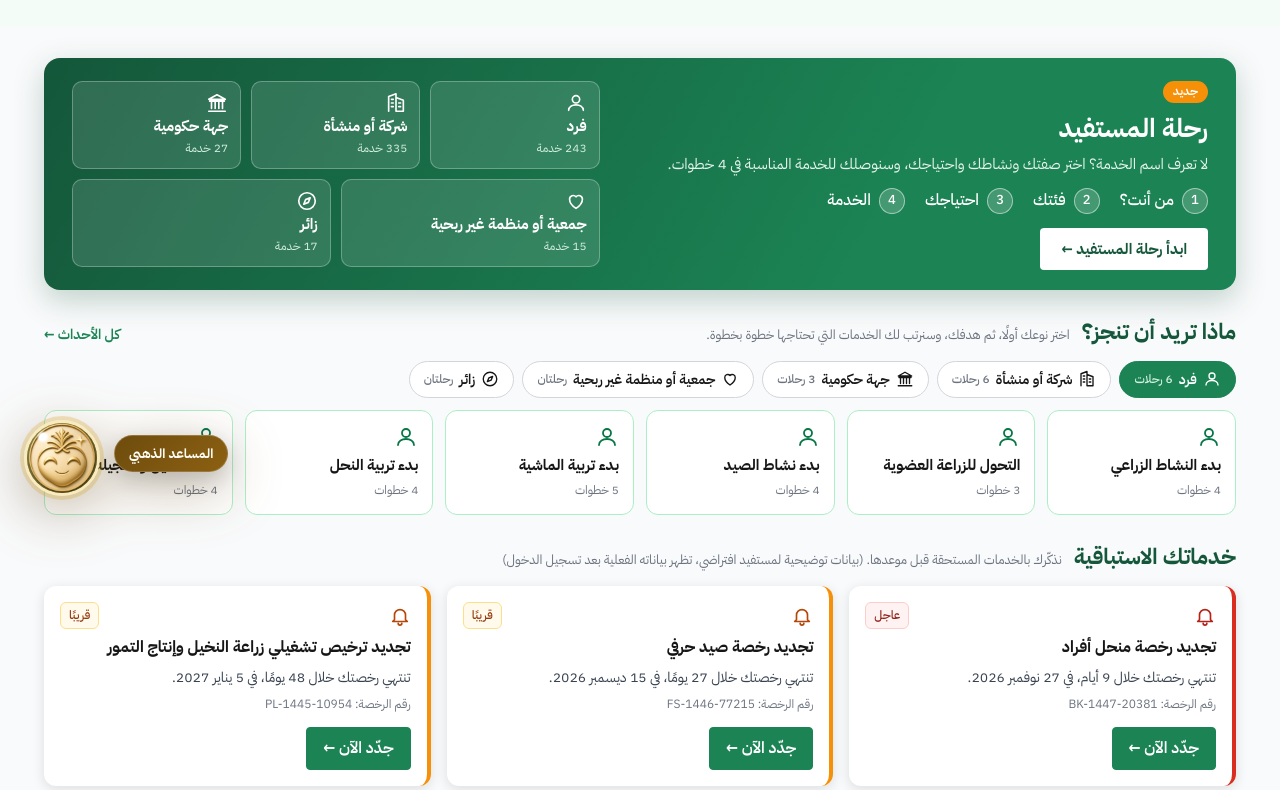
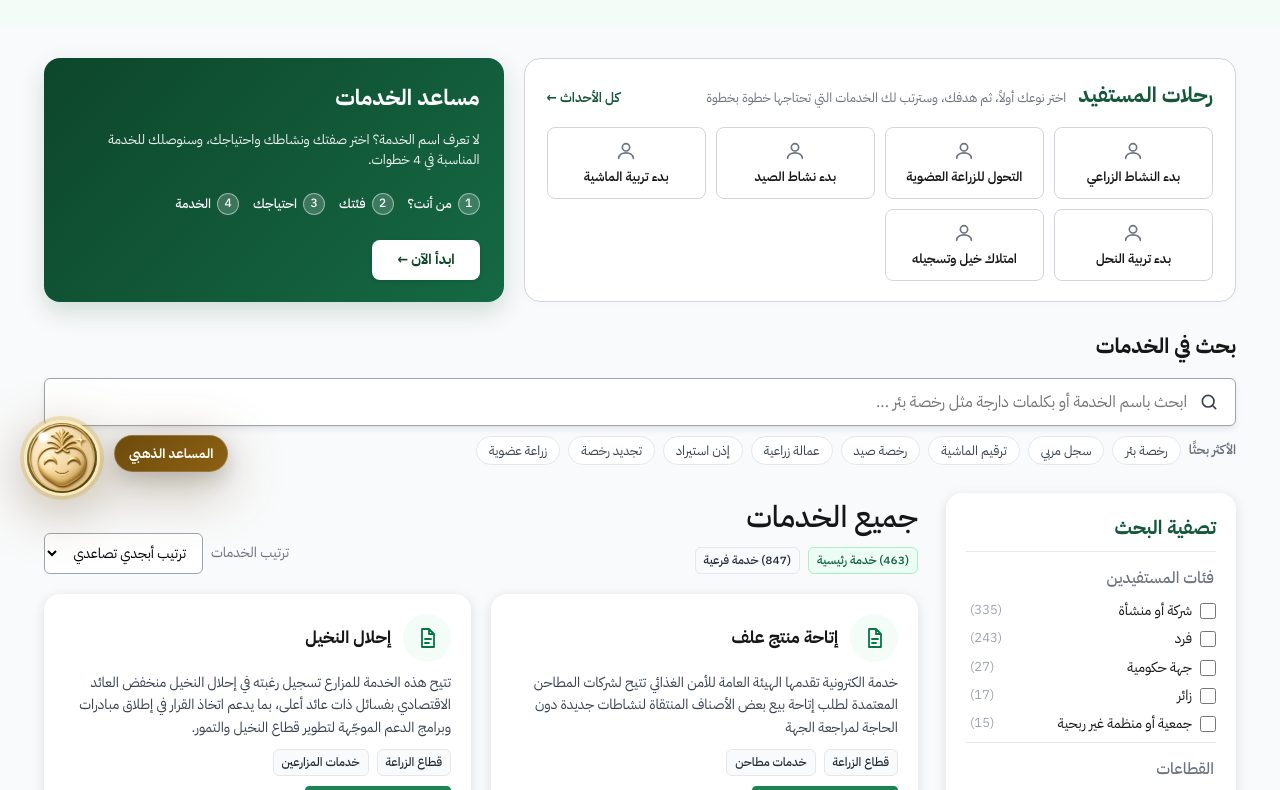
Before and after one commit to Mo-Elwan/NewNaama, a plain HTML site: page index.html in a window 1280 px wide. Shown: the part 280-1070 px from the top of the page. Drawn offline with Linux system fonts and the light colour scheme.

Commit message:
feat: redesign homepage with service assistant, beneficiary journeys, and clean search layout

```diff
--- a/app.js
+++ b/app.js
@@ -449,7 +449,7 @@
     const route = parseRoute();
     el.search.placeholder = `ابحث في ${scopeLabel(route)} باسم الخدمة أو التصنيف الرئيسي أو الفرعي...`;
     el.searchSummary.textContent = "";
-    const crumbs = [{ label: "دليل الخدمات الإلكترونية", href: GUIDE_PAGE }, { label: "رحلة المستفيد", href: "#/" }];
+    const crumbs = [{ label: "دليل الخدمات الإلكترونية", href: GUIDE_PAGE }, { label: "مساعد الخدمات", href: "#/" }];
     let view;
     if (route.length === 0) {
       view = renderTypes(counts);
--- a/events.js
+++ b/events.js
@@ -18,7 +18,7 @@
   const { describeFee, formatAmount } = window.NaamaEligibility;
   const STORAGE_PREFIX = "naama.lifeEvent.";
   const GUIDE_CRUMB = { label: "دليل الخدمات الإلكترونية", href: "index.html" };
-  const EVENTS_CRUMB = { label: "أحداث الحياة والأعمال", href: "#/" };
+  const EVENTS_CRUMB = { label: "رحلات المستفيد", href: "#/" };
   const el = {
     breadcrumb: document.getElementById("breadcrumb"),
     title: document.getElementById("page-title"),
--- a/guide.js
+++ b/guide.js
@@ -62,6 +62,7 @@
   }
 
   function renderJourneyTypes() {
+    if (!el.journeyTypes) return;
     const counts = countByType();
     for (const [typeKey, type] of Object.entries(data.taxonomy)) {
       const link = createElement("a", "journey-type");
@@ -163,25 +164,30 @@
   function lifeEventChip(event, stepsLabel) {
     const link = createElement("a", "life-event-chip");
     link.href = `events.html#/${event.type}/${event.id}`;
-    link.append(icon(event.type), createElement("span", "title", event.title),
-      createElement("span", "count", stepsLabel(event.steps.length)));
+    link.append(icon(event.type), createElement("span", "title", event.title));
     return link;
   }
 
   /** المستفيد يختار نوعه أولًا، ثم تظهر أحداث هذا النوع فقط. */
   function renderLifeEvents() {
+    if (!el.lifeEvents) return;
     if (!window.NaamaLifeEvents) {
       console.warn("لم يُحمَّل life-events.js؛ سيُخفى قسم أحداث الحياة والأعمال.");
-      el.lifeEvents.closest("section").hidden = true;
+      const sec = el.lifeEvents.closest("section");
+      if (sec) sec.hidden = true;
       return;
     }
     const { eventsForType, stepsLabel, eventsLabel } = window.NaamaLifeEvents;
     const types = Object.keys(data.taxonomy).filter((typeKey) => eventsForType(typeKey).length);
-    el.lifeEvents.closest("section").hidden = !types.length;
+    const sec = el.lifeEvents.closest("section");
+    if (sec) sec.hidden = !types.length;
     const showType = (typeKey) => {
+      if (el.lifeEventTypes) {
         el.lifeEventTypes.querySelectorAll("button").forEach((b) => b.setAttribute("aria-pressed", String(b.dataset.type === typeKey)));
+      }
       el.lifeEvents.replaceChildren(...eventsForType(typeKey).map((event) => lifeEventChip(event, stepsLabel)));
     };
+    if (el.lifeEventTypes) {
       el.lifeEventTypes.replaceChildren(...types.map((typeKey) => {
         const button = createElement("button", "type-tab");
         button.type = "button";
@@ -191,6 +197,7 @@
         button.addEventListener("click", () => showType(typeKey));
         return button;
       }));
+    }
     if (types.length) showType(types[0]);
   }
 
@@ -231,6 +238,7 @@
   }
 
   function renderProactive() {
+    if (!el.proactive) return;
     const servicesById = new Map(services.map((s) => [s.id, s]));
     const cards = PROACTIVE_SAMPLES.map((sample) => {
       const service = servicesById.get(sample.serviceId);
--- a/index.html
+++ b/index.html
@@ -24,40 +24,37 @@
   </section>
 
   <main class="container main-content">
-    <section class="journey-banner" aria-labelledby="journey-banner-title">
-      <div class="journey-banner-text">
-        <span class="journey-banner-tag">جديد</span>
-        <h2 id="journey-banner-title">رحلة المستفيد</h2>
+    <div class="hero-split-grid">
+      <!-- لوحة رحلات المستفيد (على اليمين) -->
+      <section class="journeys-panel" aria-labelledby="life-events-title">
+        <div class="journeys-panel-head">
+          <div class="journeys-title-group">
+            <h2 id="life-events-title">رحلات المستفيد</h2>
+            <span class="hint">اختر نوعك أولاً، ثم هدفك، وسترتب لك الخدمات التي تحتاجها خطوة بخطوة</span>
+          </div>
+          <a class="link-button see-all" href="events.html">كل الأحداث ←</a>
+        </div>
+        <nav id="life-events-list" class="journeys-cards-grid" aria-label="رحلات المستفيد"></nav>
+      </section>
+
+      <!-- بطاقة مساعد الخدمات (على اليسار) -->
+      <section class="assistant-banner" aria-labelledby="assistant-banner-title">
+        <div class="assistant-banner-content">
+          <h2 id="assistant-banner-title">مساعد الخدمات</h2>
           <p>لا تعرف اسم الخدمة؟ اختر صفتك ونشاطك واحتياجك، وسنوصلك للخدمة المناسبة في 4 خطوات.</p>
-        <ol class="journey-steps">
+          <ol class="assistant-steps">
             <li><span>1</span>من أنت؟</li>
             <li><span>2</span>فئتك</li>
             <li><span>3</span>احتياجك</li>
             <li><span>4</span>الخدمة</li>
           </ol>
-        <a class="btn btn-white" href="journey.html">ابدأ رحلة المستفيد ←</a>
+          <a class="btn btn-assistant-start" href="journey.html">ابدأ الآن ←</a>
         </div>
-      <nav id="journey-types" class="journey-types" aria-label="ابدأ الرحلة حسب نوع المستفيد"></nav>
       </section>
+    </div>
 
-    <section class="life-events" aria-labelledby="life-events-title">
-      <div class="proactive-head">
-        <h2 id="life-events-title">ماذا تريد أن تنجز؟</h2>
-        <span class="hint">اختر نوعك أولًا، ثم هدفك، وسنرتب لك الخدمات التي تحتاجها خطوة بخطوة.</span>
-        <a class="link-button see-all" href="events.html">كل الأحداث ←</a>
-      </div>
-      <div id="life-event-types" class="type-tabs" role="group" aria-label="نوع المستفيد"></div>
-      <nav id="life-events-list" class="life-events-list" aria-label="أحداث الحياة والأعمال"></nav>
-    </section>
-
-    <section class="proactive" aria-labelledby="proactive-title">
-      <div class="proactive-head">
-        <h2 id="proactive-title">خدماتك الاستباقية</h2>
-        <span class="hint">نذكّرك بالخدمات المستحقة قبل موعدها. (بيانات توضيحية لمستفيد افتراضي، تظهر بياناته الفعلية بعد تسجيل الدخول)</span>
-      </div>
-      <div id="proactive-list" class="proactive-list"></div>
-    </section>
-
+    <section class="services-search-area" aria-labelledby="search-services-title">
+      <h2 id="search-services-title" class="services-search-title">بحث في الخدمات</h2>
       <div class="search-holder">
         <svg class="search-icon" viewBox="0 0 24 24" aria-hidden="true">
           <circle cx="11" cy="11" r="7"></circle><path d="M20 20l-3.5-3.5"></path>
@@ -65,6 +62,7 @@
         <input id="guide-search" type="search" autocomplete="off" placeholder="ابحث باسم الخدمة أو بكلمات دارجة مثل رخصة بئر ..." aria-label="ابحث في الخدمات">
       </div>
       <div id="search-suggestions" class="search-suggestions" aria-label="الأكثر بحثًا"></div>
+    </section>
 
     <div class="guide-layout">
       <aside class="filters" aria-labelledby="filters-title">
--- a/layout.js
+++ b/layout.js
@@ -12,8 +12,8 @@
   const NAV_ITEMS = [
     { label: "الرئيسية", href: NAAMA, external: true },
     { label: "دليل الخدمات الإلكترونية", href: "index.html", page: "guide" },
-    { label: "رحلة المستفيد", href: "journey.html", page: "journey", isNew: true },
-    { label: "أحداث الحياة والأعمال", href: "events.html", page: "events", isNew: true },
+    { label: "مساعد الخدمات", href: "journey.html", page: "journey", isNew: true },
+    { label: "رحلات المستفيد", href: "events.html", page: "events", isNew: true },
     { label: "الأخبار و الأحداث", href: NAAMA, external: true },
     { label: "الأسئلة الشائعة", href: NAAMA, external: true },
     { label: "تواصل معنا", href: NAAMA, external: true },
--- a/styles.css
+++ b/styles.css
@@ -448,3 +448,231 @@ button, input, select { font-family: inherit; }
   .service-list { grid-template-columns: 1fr; }
   .footer-grid { grid-template-columns: 1fr; }
 }
+
+
+/* ==========================================================================
+   التصميم الجديد للصفحة الرئيسية (رحلات المستفيد ومساعد الخدمات والبحث)
+   ========================================================================== */
+
+.hero-split-grid {
+  display: grid;
+  grid-template-columns: minmax(0, 1.55fr) minmax(0, 1fr);
+  gap: 20px;
+  align-items: stretch;
+  margin-bottom: 28px;
+}
+
+/* ---------- لوحة رحلات المستفيد (على اليمين في RTL) ---------- */
+.journeys-panel {
+  background: #fff;
+  border: 1px solid var(--neutral-300);
+  border-radius: 16px;
+  padding: 20px 22px;
+  display: flex;
+  flex-direction: column;
+  justify-content: flex-start;
+  box-shadow: 0 2px 10px rgba(0, 0, 0, 0.02);
+}
+
+.journeys-panel-head {
+  display: flex;
+  align-items: baseline;
+  justify-content: space-between;
+  margin-bottom: 14px;
+  flex-wrap: wrap;
+  gap: 8px 12px;
+}
+
+.journeys-title-group {
+  display: flex;
+  align-items: baseline;
+  flex-wrap: wrap;
+  gap: 8px 12px;
+}
+
+.journeys-title-group h2 {
+  margin: 0;
+  font-size: 21px;
+  font-weight: 700;
+  color: var(--primary-dark);
+}
+
+.journeys-title-group .hint {
+  font-size: 13px;
+  color: var(--text-secondary);
+  font-weight: 400;
+}
+
+.journeys-panel-head .see-all {
+  font-size: 13.5px;
+  font-weight: 600;
+  color: var(--primary-dark);
+  text-decoration: none;
+  margin-inline-start: auto;
+  transition: color .15s;
+}
+
+.journeys-panel-head .see-all:hover {
+  color: var(--primary);
+  text-decoration: underline;
+}
+
+/* شبكة بطاقات الرحلات (4 أعمدة كما في الصورة) */
+.journeys-cards-grid {
+  display: grid;
+  grid-template-columns: repeat(4, minmax(0, 1fr));
+  gap: 10px;
+  flex: 1;
+}
+
+.life-event-chip {
+  display: flex;
+  flex-direction: column;
+  align-items: center;
+  justify-content: center;
+  text-align: center;
+  gap: 6px;
+  padding: 12px 6px;
+  min-height: 72px;
+  border-radius: 8px;
+  background: #fff;
+  border: 1px solid var(--neutral-300);
+  color: var(--text-default);
+  text-decoration: none;
+  transition: border-color .15s, transform .15s, box-shadow .15s;
+}
+
+.life-event-chip:hover, .life-event-chip:focus-visible {
+  border-color: var(--primary);
+  transform: translateY(-2px);
+  box-shadow: 0 4px 12px rgba(20, 87, 58, 0.08);
+  outline: none;
+}
+
+.life-event-chip svg {
+  width: 22px;
+  height: 22px;
+  fill: none;
+  stroke: var(--text-secondary);
+  stroke-width: 1.8;
+  stroke-linecap: round;
+  stroke-linejoin: round;
+  transition: stroke .15s;
+}
+
+.life-event-chip:hover svg {
+  stroke: var(--primary);
+}
+
+.life-event-chip .title {
+  font-weight: 600;
+  font-size: 13px;
+  line-height: 1.35;
+  color: var(--text-default);
+}
+
+.life-event-chip .count {
+  display: none !important;
+}
+
+/* ---------- بطاقة مساعد الخدمات (على اليسار في RTL) ---------- */
+.assistant-banner {
+  background: linear-gradient(135deg, #0d462b 0%, #156945 100%);
+  border-radius: 16px;
+  padding: 22px 24px;
+  color: #fff;
+  display: flex;
+  flex-direction: column;
+  justify-content: space-between;
+  box-shadow: 0 10px 25px rgba(20, 87, 58, 0.18);
+}
+
+.assistant-banner-content {
+  display: flex;
+  flex-direction: column;
+  height: 100%;
+  justify-content: space-between;
+}
+
+.assistant-banner-content h2 {
+  margin: 0 0 6px;
+  font-size: 22px;
+  font-weight: 700;
+  color: #fff;
+}
+
+.assistant-banner-content p {
+  margin: 0 0 14px;
+  color: rgba(255, 255, 255, 0.92);
+  font-size: 13.5px;
+  line-height: 1.5;
+}
+
+.assistant-steps {
+  list-style: none;
+  display: flex;
+  flex-wrap: wrap;
+  align-items: center;
+  gap: 6px 14px;
+  padding: 0;
+  margin: 0 0 16px;
+  font-weight: 500;
+  font-size: 13px;
+}
+
+.assistant-steps li {
+  display: flex;
+  align-items: center;
+  gap: 6px;
+}
+
+.assistant-steps span {
+  width: 22px;
+  height: 22px;
+  border-radius: 50%;
+  display: grid;
+  place-items: center;
+  background: rgba(255, 255, 255, 0.18);
+  border: 1px solid rgba(255, 255, 255, 0.45);
+  font-size: 12px;
+}
+
+.btn-assistant-start {
+  background: #fff;
+  color: #0d462b;
+  font-size: 14px;
+  font-weight: 700;
+  padding: 8px 24px;
+  border-radius: 8px;
+  align-self: flex-start;
+  text-decoration: none;
+  box-shadow: 0 2px 4px rgba(0, 0, 0, 0.1);
+  transition: background .15s, transform .15s;
+}
+
+.btn-assistant-start:hover {
+  background: #ebf7f0;
+  transform: translateY(-1px);
+}
+
+/* ---------- قسم البحث في الخدمات ---------- */
+.services-search-area {
+  margin-top: 26px;
+  margin-bottom: 24px;
+}
+
+.services-search-title {
+  margin: 0 0 14px;
+  font-size: 21px;
+  font-weight: 700;
+  color: var(--text-default);
+}
+
+@media (max-width: 960px) {
+  .hero-split-grid {
+    grid-template-columns: 1fr;
+  }
+  .journeys-cards-grid {
+    grid-template-columns: repeat(2, minmax(0, 1fr));
+  }
+}
```
Also changed, not shown: events.html (+1 -1 lines), journey.html (+1 -1 lines). Lines whose indentation alone changed are shown as unchanged.
